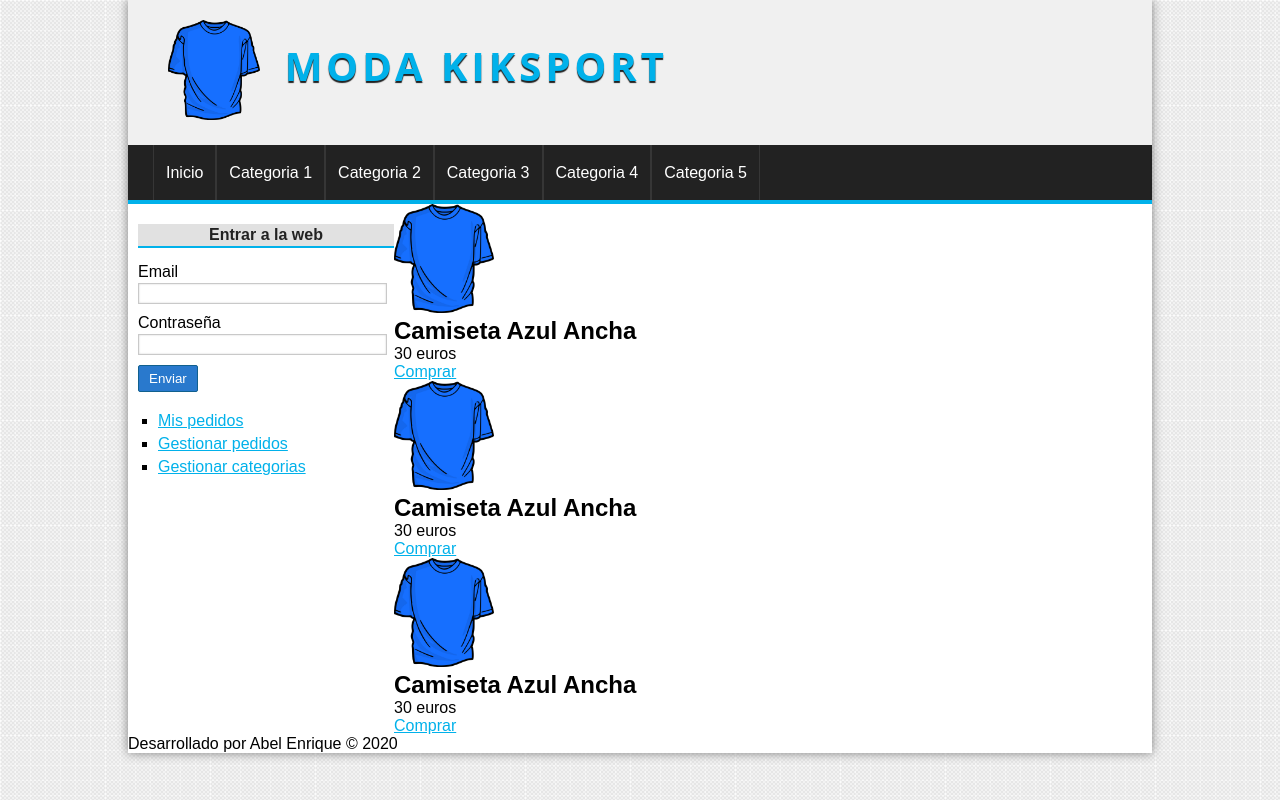
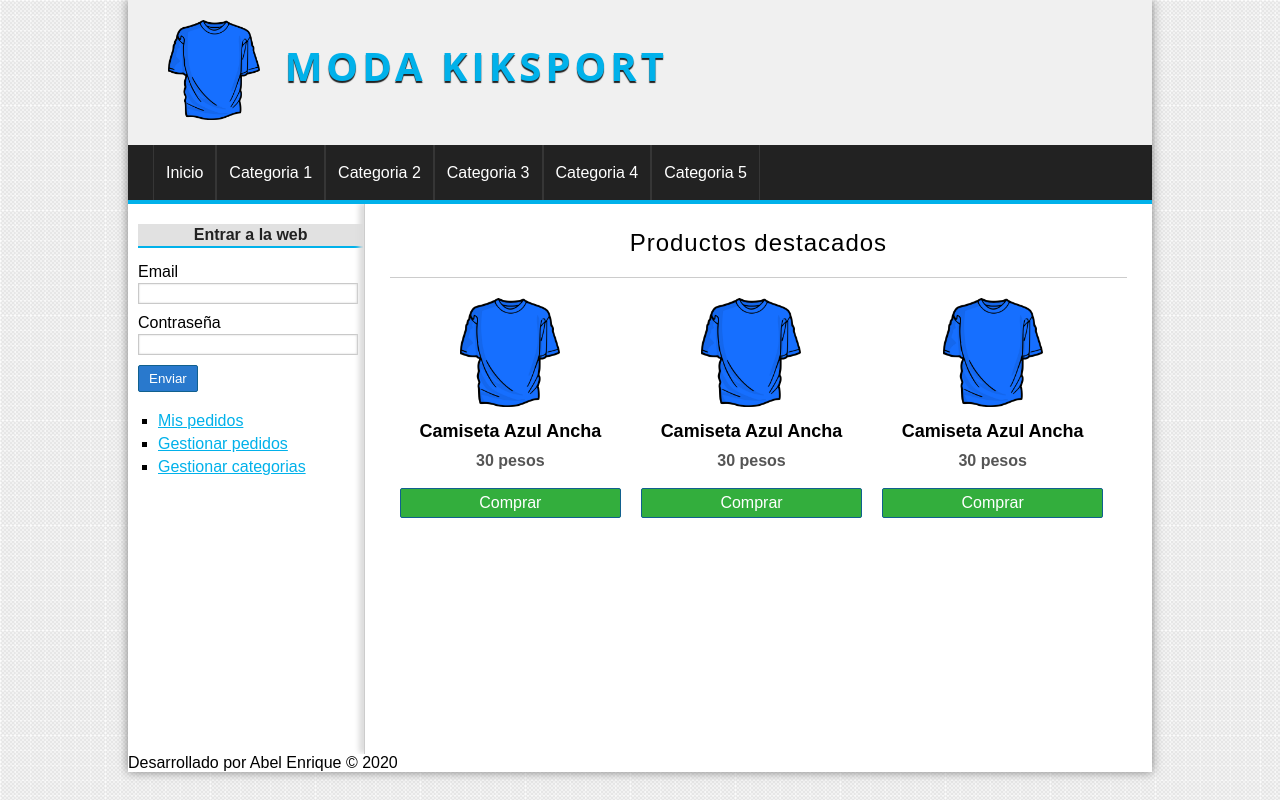
Before and after one commit to abel2791/tienda_poo, a PHP site: page / in a window 1280 px wide. Run offline with PHP 8.4, Linux system fonts and the light colour scheme.

Commit message:
estilo del contenido principal

```diff
--- a/assets/css/styles.css
+++ b/assets/css/styles.css
@@ -115,7 +115,7 @@ header{
 
 /*BARRA LATERAL*/
 #lateral{
-    width: 25%;
+    width: 22%;
     min-height: 500px;
     float: left;
     margin-top: 20px;
@@ -194,7 +194,7 @@ select{
 
 input[type="button"],
 input[type="submit"],
-button{
+button, .button{
     display: block;
     border-radius: 2px;
     width: auto;
@@ -208,6 +208,13 @@ button{
 
 }
 
+.button{
+    background: #33AE3D;
+    color: white !important;
+    text-decoration: none;
+
+}
+
 label,
 input[type="button"],
 input[type="submit"],
@@ -216,7 +223,47 @@ button{
   margin-top: 10px;
 }
 
+/*CENTRAL*/
+#central{
+    width: 72%;
+    min-height: 500px;
+    float: right;
+    border-left: 1px solid #ccc;
+    box-shadow: -5px -1px 5px #ddd;
+    padding: 25px;
+}
+
+#central h1{
+    font-size: 24px;
+    font-weight: normal;
+    letter-spacing: 1px;
+    text-align: center;
+    border-bottom: 1px solid #ccc;
+    margin-bottom: 20px;
+    padding: 20px;
+    padding-top: 0px;
+}
+
 /*PRODUCTOS*/
+.product{
+    width: 30%;
+    float: left;
+    margin-left: 10px;
+    margin-right: 10px;
+    text-align: center;
+}
 .product img{
     width: 100px;
+    margin-bottom: 10px;
 }
+
+.product h2{
+    font-size: 18px;
+    margin-bottom: 10px;
+}
+
+.product p{
+    font-weight: bold;
+    color: #555;
+    margin-bottom: 18px;
+}
--- a/index.php
+++ b/index.php
@@ -66,27 +66,28 @@
 
                 <!-- contenido central -->
                 <div id="central">
+                    <h1>Productos destacados</h1>
 
                     <div class="product">
                         <img src="assets/img/camiseta.png" />
                         <h2>Camiseta Azul Ancha</h2>
-                        <p>30 euros</p>
-                        <a href="">Comprar</a>
+                        <p>30 pesos</p>
+                        <a href="" class="button">Comprar</a>
                     </div>
 
 
                     <div class="product">
                         <img src="assets/img/camiseta.png" />
                         <h2>Camiseta Azul Ancha</h2>
-                        <p>30 euros</p>
-                        <a href="">Comprar</a>
+                        <p>30 pesos</p>
+                        <a href="" class="button">Comprar</a>
                     </div>
 
                     <div class="product">
                         <img src="assets/img/camiseta.png" />
                         <h2>Camiseta Azul Ancha</h2>
-                        <p>30 euros</p>
-                        <a href="">Comprar</a>
+                        <p>30 pesos</p>
+                        <a href="" class="button">Comprar</a>
                     </div>
 
 
```
